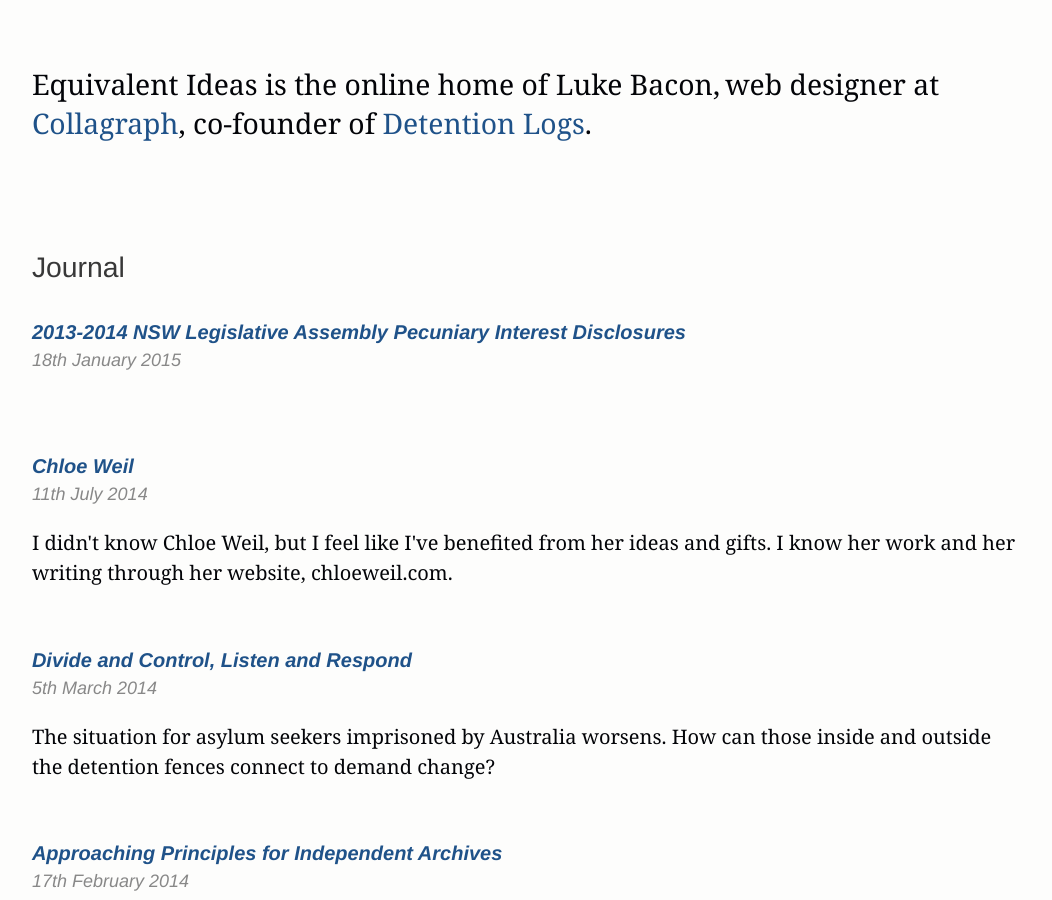
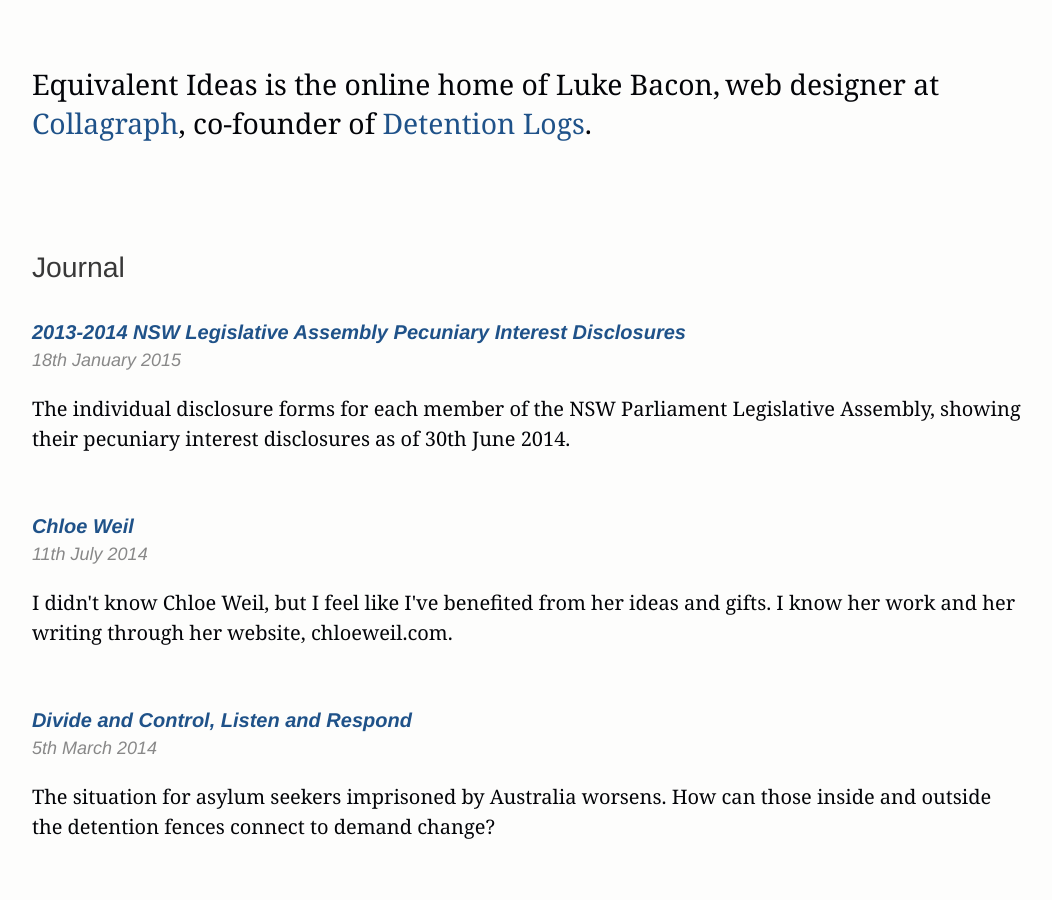
Before and after one commit to equivalentideas/home, a Jekyll site: the page built from index.html, in a window 1280 px wide and 900 px high. Shown: the whole window, without its empty margins (113-1165 px from the left). Built offline with Jekyll 4.4.1, drawn with Linux system fonts in a browser that asks for light colours; nearby versions of some CDN libraries; Markdown is read by kramdown in place of the engine named in the settings.

Commit message:
add post desciption

```diff
--- a/_posts/2015-01-17-nsw-pecuniary-interest-disclosures.markdown
+++ b/_posts/2015-01-17-nsw-pecuniary-interest-disclosures.markdown
@@ -3,7 +3,7 @@ layout: post
 title:  "2013-2014 NSW Legislative Assembly Pecuniary Interest Disclosures"
 date:   2015-01-17 17:30:00
 categories: journal
-description: ""
+description: "The individual disclosure forms for each member of the NSW Parliament Legislative Assembly, showing their pecuniary interest disclosures as of 30th June 2014."
 ---
 
 Here are the individual disclosure forms for each member of the NSW Parliament Legislative Assembly. They make up the [2013-2014 register of disclosures](http://www.parliament.nsw.gov.au/prod/la/latabdoc.nsf/062281a7012b5820ca257020000a3058/d8ec3278d94e2783ca257d71001a8111?OpenDocument) “presented to Parliament pursuant to the Constitution (Disclosures by Members) Regulation 1983”.
```
